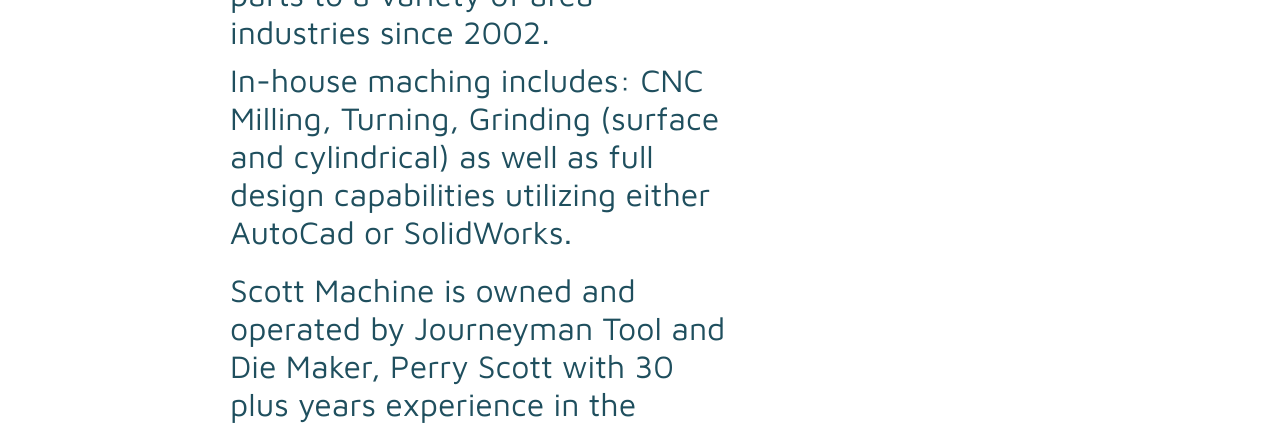
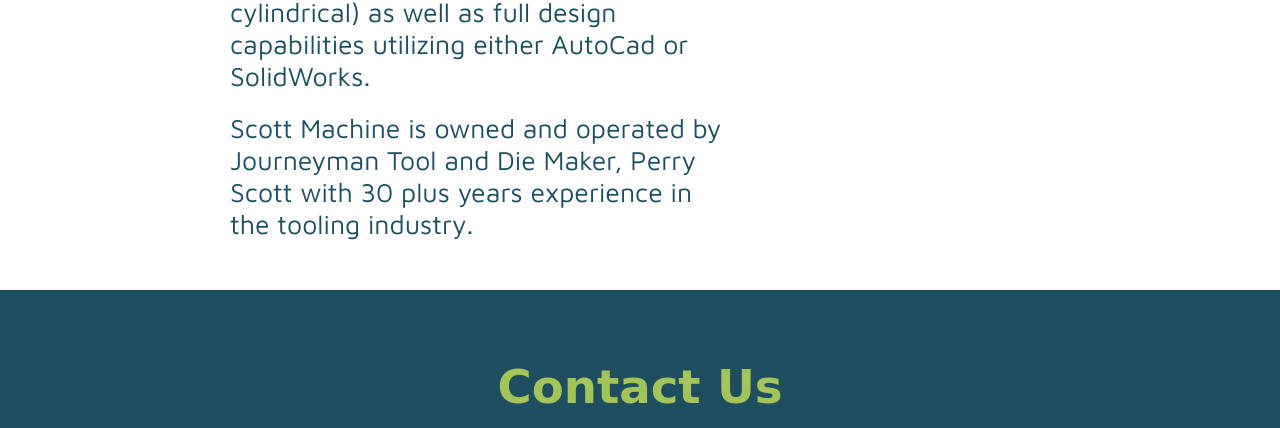
Before and after one commit to scottmachinetool/scottmachinetool.github.io, a plain HTML site: page index.html in a window 1280 px wide. Shown: the part 1665-2093 px from the top of the page. Drawn offline with Linux system fonts and the light colour scheme; a web font is replaced by a local one.

Commit message:
Update styles.css

```diff
--- a/styles.css
+++ b/styles.css
@@ -1,6 +1,6 @@
 * {
   font-family: 'Maven Pro', sans-serif;
-  font-size: 24pt;
+  font-size: 20pt;
   padding: 0px;
   margin: 0px;
   text-align: center;
@@ -127,6 +127,10 @@ footer {
 
 @media only screen and (max-device-width: 600px) {
 
+  *{
+    font-size: 24pt;
+  }
+
   h1{
     font-size: 60pt;
   }
```
